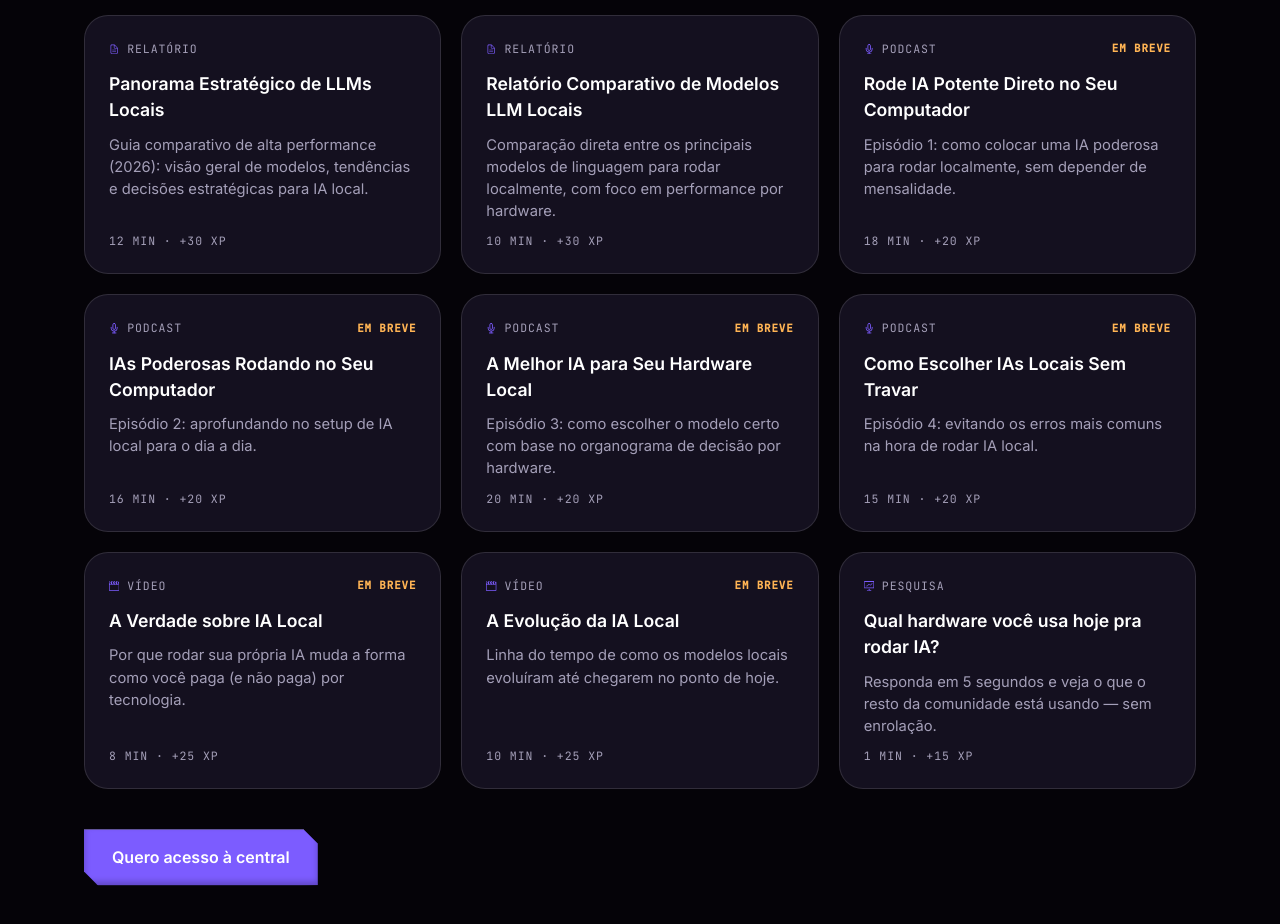
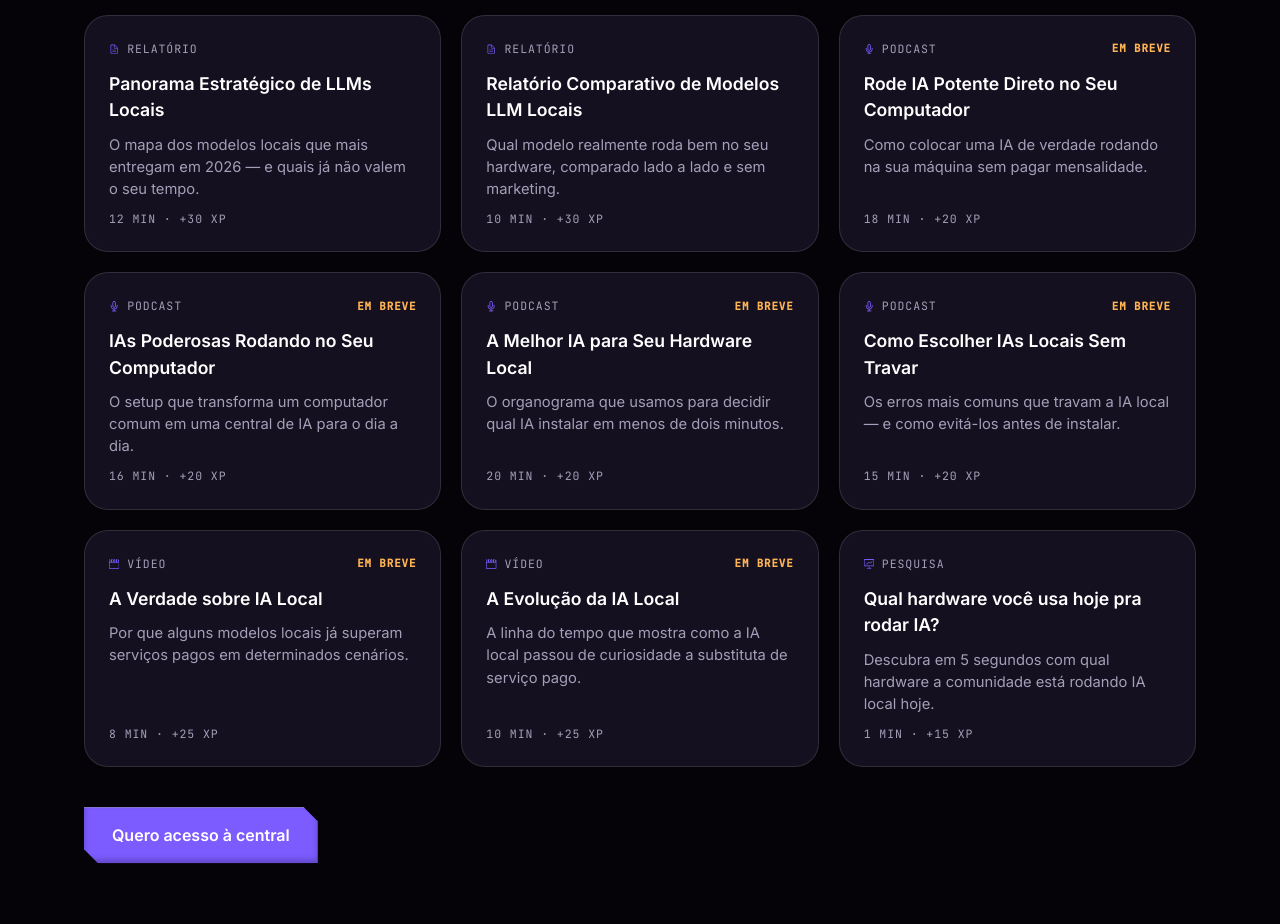
Before and after one commit to limajeferson/matrizcentral, a Next.js app: page / in a window 1280 px wide. Shown: the part 3460-4384 px from the top of the page. Built offline with nearby package versions, Linux system fonts and the light colour scheme.

Commit message:
feat: reescreve descricoes do CONTENT_HUB como fascinations (curiosidade)

```diff
--- a/src/data/content-hub.ts
+++ b/src/data/content-hub.ts
@@ -26,7 +26,7 @@ export const CONTENT_HUB: ContentItem[] = [
     type: "relatorio",
     title: "Panorama Estratégico de LLMs Locais",
     description:
-      "Guia comparativo de alta performance (2026): visão geral de modelos, tendências e decisões estratégicas para IA local.",
+      "O mapa dos modelos locais que mais entregam em 2026 — e quais já não valem o seu tempo.",
     durationMinutes: 12,
     xpReward: 30,
     bodyPath: "content/relatorios/panorama-estrategico-llms-locais.md",
@@ -37,7 +37,7 @@ export const CONTENT_HUB: ContentItem[] = [
     type: "relatorio",
     title: "Relatório Comparativo de Modelos LLM Locais",
     description:
-      "Comparação direta entre os principais modelos de linguagem para rodar localmente, com foco em performance por hardware.",
+      "Qual modelo realmente roda bem no seu hardware, comparado lado a lado e sem marketing.",
     durationMinutes: 10,
     xpReward: 30,
     bodyPath: "content/relatorios/comparativo-modelos-llm-locais.md",
@@ -48,7 +48,7 @@ export const CONTENT_HUB: ContentItem[] = [
     type: "podcast",
     title: "Rode IA Potente Direto no Seu Computador",
     description:
-      "Episódio 1: como colocar uma IA poderosa para rodar localmente, sem depender de mensalidade.",
+      "Como colocar uma IA de verdade rodando na sua máquina sem pagar mensalidade.",
     durationMinutes: 18,
     xpReward: 20,
     embedUrl: null,
@@ -57,7 +57,7 @@ export const CONTENT_HUB: ContentItem[] = [
     id: "podcast-ias-poderosas",
     type: "podcast",
     title: "IAs Poderosas Rodando no Seu Computador",
-    description: "Episódio 2: aprofundando no setup de IA local para o dia a dia.",
+    description: "O setup que transforma um computador comum em uma central de IA para o dia a dia.",
     durationMinutes: 16,
     xpReward: 20,
     embedUrl: null,
@@ -67,7 +67,7 @@ export const CONTENT_HUB: ContentItem[] = [
     type: "podcast",
     title: "A Melhor IA para Seu Hardware Local",
     description:
-      "Episódio 3: como escolher o modelo certo com base no organograma de decisão por hardware.",
+      "O organograma que usamos para decidir qual IA instalar em menos de dois minutos.",
     durationMinutes: 20,
     xpReward: 20,
     embedUrl: null,
@@ -76,7 +76,7 @@ export const CONTENT_HUB: ContentItem[] = [
     id: "podcast-escolher-ias-sem-travar",
     type: "podcast",
     title: "Como Escolher IAs Locais Sem Travar",
-    description: "Episódio 4: evitando os erros mais comuns na hora de rodar IA local.",
+    description: "Os erros mais comuns que travam a IA local — e como evitá-los antes de instalar.",
     durationMinutes: 15,
     xpReward: 20,
     embedUrl: null,
@@ -85,7 +85,7 @@ export const CONTENT_HUB: ContentItem[] = [
     id: "video-verdade-ia-local",
     type: "video",
     title: "A Verdade sobre IA Local",
-    description: "Por que rodar sua própria IA muda a forma como você paga (e não paga) por tecnologia.",
+    description: "Por que alguns modelos locais já superam serviços pagos em determinados cenários.",
     durationMinutes: 8,
     xpReward: 25,
     embedUrl: null,
@@ -94,7 +94,7 @@ export const CONTENT_HUB: ContentItem[] = [
     id: "video-evolucao-ia-local",
     type: "video",
     title: "A Evolução da IA Local",
-    description: "Linha do tempo de como os modelos locais evoluíram até chegarem no ponto de hoje.",
+    description: "A linha do tempo que mostra como a IA local passou de curiosidade a substituta de serviço pago.",
     durationMinutes: 10,
     xpReward: 25,
     embedUrl: null,
@@ -104,7 +104,7 @@ export const CONTENT_HUB: ContentItem[] = [
     type: "pesquisa",
     title: "Qual hardware você usa hoje pra rodar IA?",
     description:
-      "Responda em 5 segundos e veja o que o resto da comunidade está usando — sem enrolação.",
+      "Descubra em 5 segundos com qual hardware a comunidade está rodando IA local hoje.",
     durationMinutes: 1,
     xpReward: 15,
     embedUrl: null,
```
